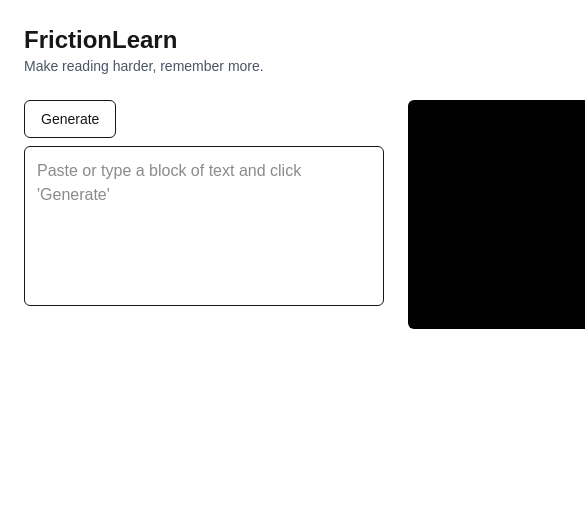
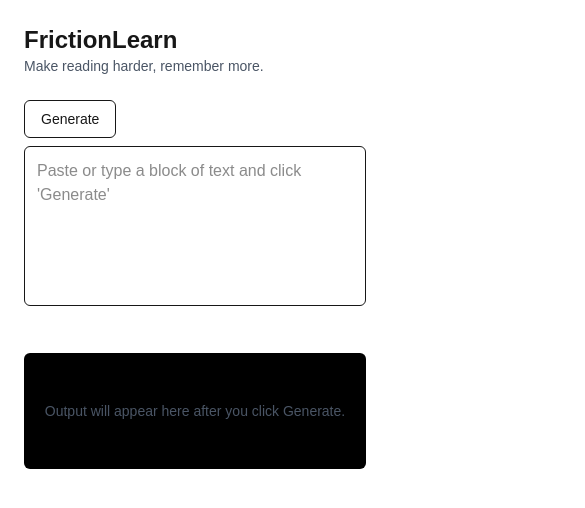
Before and after one commit to RiffRaff12/frictionlearn, a Next.js app: page / in a window 390 px wide. Shown: the top 508 px of the page, 585 px wide, since content can reach past the window. Built offline with nearby package versions, Linux system fonts and the light colour scheme.

Commit message:
Make output box responsive and change cloze boxes to white with black text

```diff
--- a/src/app/page.tsx
+++ b/src/app/page.tsx
@@ -40,8 +40,8 @@
         </p>
       </header>
 
-      <div className="flex gap-6">
-        <div className="w-[360px] flex-shrink-0">
+      <div className="flex flex-col lg:flex-row gap-6">
+        <div className="w-full lg:w-[360px] lg:flex-shrink-0">
           <form onSubmit={handleGenerate} className="mb-4">
             <div className="mb-2">
               <button type="submit" className="block w-fit px-4 py-2 rounded-md border text-sm">
@@ -69,7 +69,7 @@
           </form>
         </div>
 
-        <div className="w-[1400px] flex-shrink-0 rounded-md p-4 bg-black">
+        <div className="w-full lg:flex-1 rounded-md p-4 bg-black">
           {text ? (
             <Reader key={regenKey} text={text} regenKey={regenKey} />
           ) : (
--- a/src/components/ClozeWord.tsx
+++ b/src/components/ClozeWord.tsx
@@ -14,7 +14,7 @@
   return (
     <button
       onClick={onReveal}
-      className="inline-block px-2 py-1 mx-1 bg-red-500 text-white rounded border-2 border-red-600 hover:bg-red-600 transition-colors cursor-pointer font-mono text-sm"
+      className="inline-block px-2 py-1 mx-1 bg-white text-black rounded border-2 border-gray-300 hover:bg-gray-100 transition-colors cursor-pointer font-mono text-sm"
       title="Click to reveal word"
     >
       ?
```
